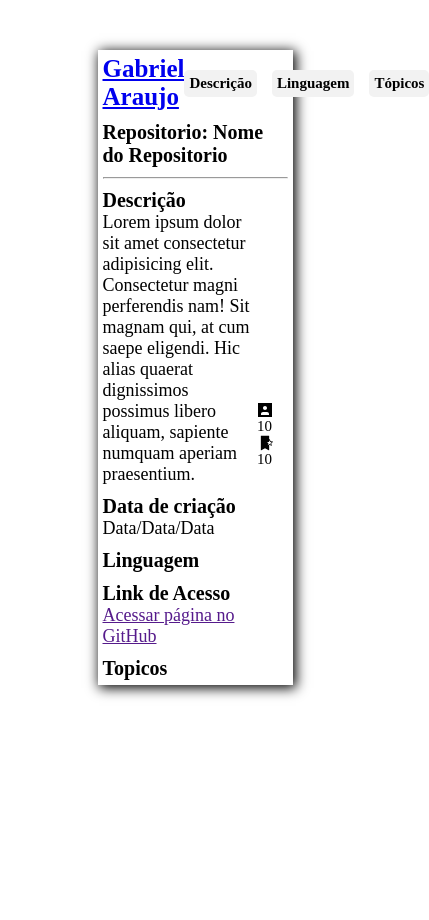
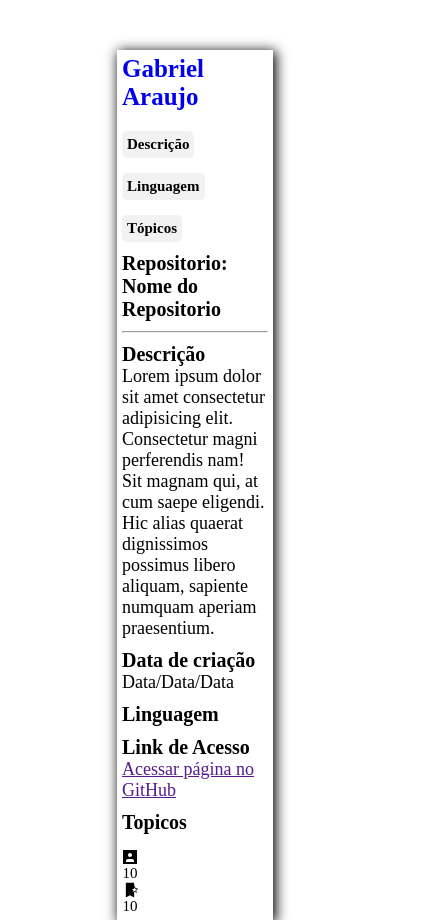
Before and after one commit to gabrielaaraujodev/Trabalho-Final, a plain HTML site: page repo.html in a window 390 px wide. Shown: the whole page, 429 px wide, since content can reach past the window. Before the commit the page ends 844 px from the top, so only its background shows below. Drawn offline with Linux system fonts and the light colour scheme; no server answers.

Commit message:
Fazendo ajustes de responsividade

```diff
--- a/main.js
+++ b/main.js
@@ -170,7 +170,6 @@ function nextImage(number) {
   let chave = `img${control}`
   let chaveLink = `link${control}`
   document.getElementById('img1').src = data[0].images[0][chave];
-  debugger;
   document.getElementById('posicaoLink').href = data[0].linksCarrossel[0][chaveLink];
   imagemIdx = control;
 
--- a/repo.js
+++ b/repo.js
@@ -20,8 +20,6 @@ fetch(apiUrl)
   })
   .then((data) => {
     dados = data;
-    console.log("🚀 ~ .then ~ dados:", dados)
-
     changeInformatios();
   })
 
@@ -52,7 +50,7 @@ function changeInformatios() {
   let data = new Date(dados.created_at);
   let dataFormatada = (data.getDate()) + "/" + (data.getMonth()) + "/" + (data.getFullYear());
   repoDescription[1].innerHTML = dataFormatada;
-  repoLink[3].href = dados.html_url;
+  repoLink[4].href = dados.html_url;
   seguidores.innerHTML = dados.stargazers_count;
   favoritos.innerHTML = dados.subscribers_count;
   let languagesURL = dados.languages_url;
--- a/repos.css
+++ b/repos.css
@@ -18,16 +18,16 @@ div#page {
   display: flex;
   flex-direction: column;
   gap: 1rem;
+  width: 40%;
   font-size: 1.5rem;
-  width: 50%;
   margin-top: 5rem;
   box-shadow: 0.2rem 0.2rem 1.2rem 0.1rem black;
-
   padding: 0.5rem;
 }
 
 h3 {
   font-size: 2.5rem;
+  text-decoration: none;
 }
 
 h4 {
@@ -45,15 +45,20 @@ p {
 div#nav {
   display: flex;
   justify-content: space-between;
+  flex-wrap: wrap;
+  gap: 2rem;
 }
 
-
+div#nav a {
+  text-decoration: none;
+  cursor: pointer;
+}
 
 div#links {
   display: flex;
   align-items: center;
   gap: 1.5rem;
-
+  flex-wrap: wrap;
 }
 
 div#links a{
@@ -77,9 +82,16 @@ main {
   gap: 1rem;
 }
 
+#descricao {
+  display: flex;
+  flex-direction: column;
+  flex-wrap: wrap;
+}
+
 div#topicos ul {
   display: flex;
   gap: 2rem;
+  flex-wrap: wrap;
 }
 
 .adjustTopics {
@@ -93,6 +105,8 @@ div#topicos ul {
   display: flex;
   justify-content: space-between;
   align-items: center;
+  flex-wrap: wrap;
+  gap: 1.5rem;
 }
 
 aside {
--- a/style.css
+++ b/style.css
@@ -17,7 +17,7 @@ body {
 #page {
   display: flex;
   flex-direction: column;
-  padding: 1rem;
+  padding: .5rem;
   gap: 1.5rem;
   width: 85vh;
   box-shadow: 0.2rem 0.2rem 1.2rem 0.1rem black
@@ -27,6 +27,7 @@ div#nav {
   display: flex;
   justify-content: space-between;
   align-items: center;
+  flex-wrap: wrap;
 }
 
 div#nav h3{
@@ -36,6 +37,7 @@ div#nav h3{
 div#secoes {
   display: flex;
   gap: 1rem;
+  align-items: center;
 }
 
 div#secoes span{
@@ -60,9 +62,10 @@ p{
 
 div#infoPerfil {
   display: flex;
-  justify-content: space-between;
+  justify-content: center;
   align-items: center;
-  margin: 0 1.5rem;
+  gap: 3rem;
+  flex-wrap: wrap;
 }
 
 div#infoPerfil img#pessoal {
@@ -106,6 +109,8 @@ span#adjustSeguidores {
   display: flex;
   align-items: center;
   justify-content: space-between;
+  flex-wrap: wrap;
+
 }
 
 span#adjustSeguidores div {
```
